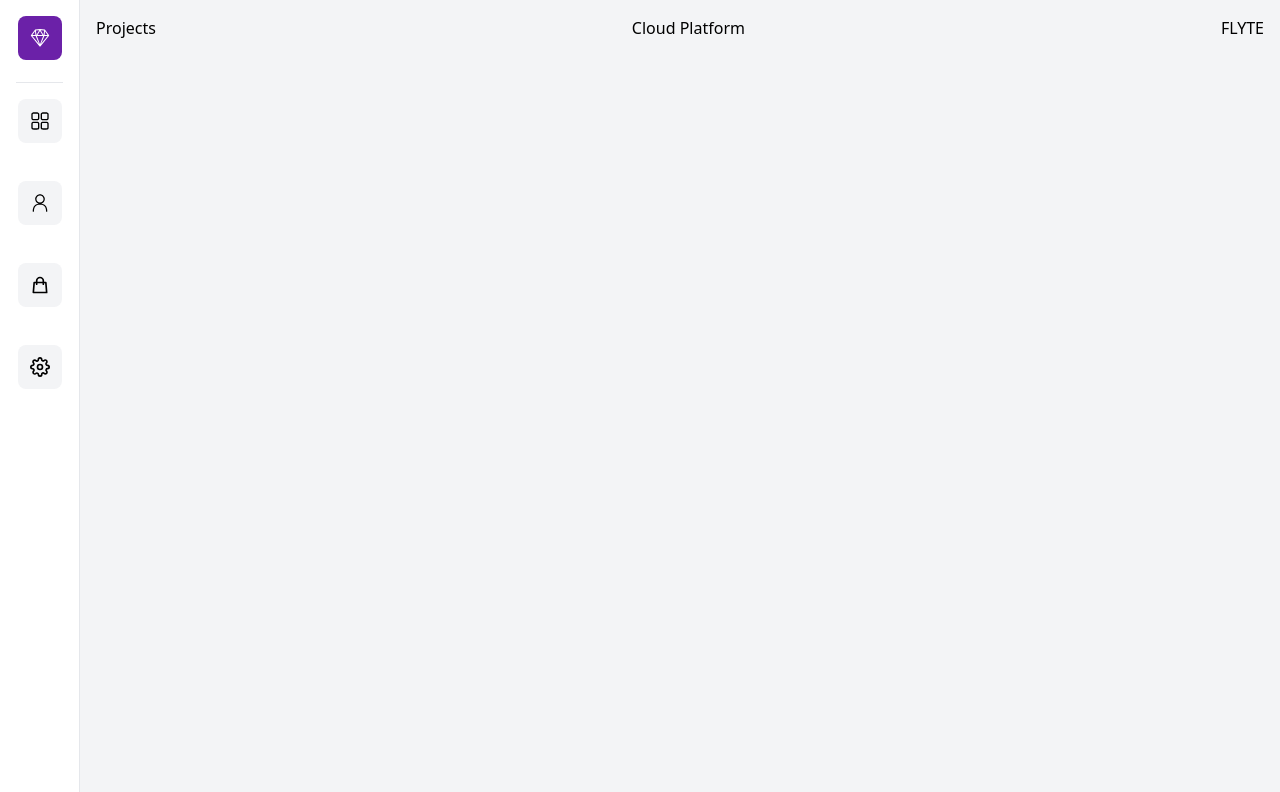
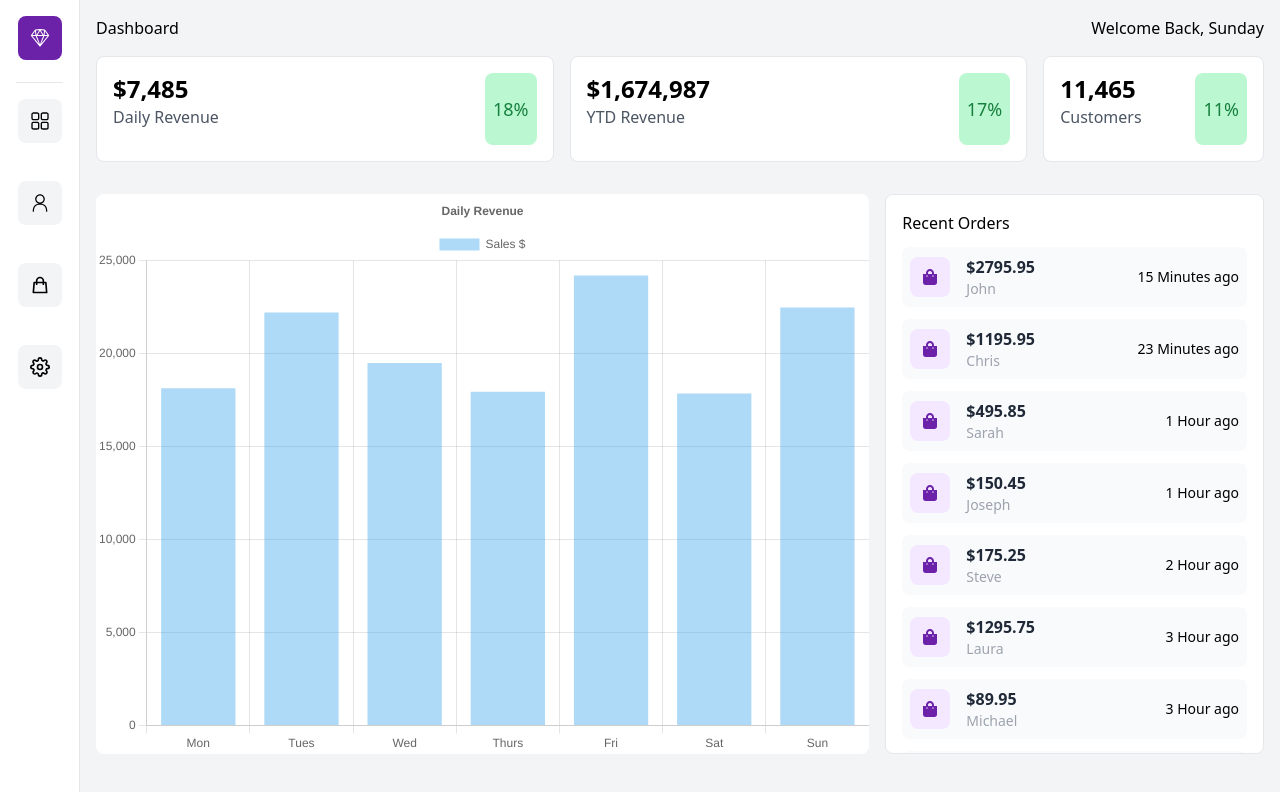
Before and after one commit to digitalsimboja/test-ui, a Next.js app: page / in a window 1280 px wide. Shown: the top 792 px of the page. Built offline with nearby package versions, Linux system fonts and the light colour scheme.

Commit message:
barchar and recent orders

```diff
--- /dev/null
+++ b/components/BarChart.tsx
@@ -0,0 +1,65 @@
+import { Bar } from 'react-chartjs-2';
+import {
+  Chart as ChartJS,
+  CategoryScale,
+  LinearScale,
+  BarElement,
+  Title,
+  Tooltip,
+  Legend,
+} from 'chart.js';
+import { useState } from 'react';
+import { useEffect } from 'react';
+
+ChartJS.register(
+  CategoryScale,
+  LinearScale,
+  BarElement,
+  Title,
+  Tooltip,
+  Legend
+);
+
+const BarChart = () => {
+    const [chartData, setChartData] =  useState({
+        labels: [],
+        datasets: []
+    })
+    const [chartOptions, setChartOptions] = useState({})
+
+    useEffect(() => {
+        setChartData({
+            labels: ['Mon', 'Tues', 'Wed', 'Thurs', 'Fri', 'Sat', 'Sun'],
+            datasets: [
+                {
+                    label: 'Sales $',
+                    data: [18127, 22201, 19490, 17938, 24182, 17842, 22475],
+                    borderColor: 'rgb(53, 162, 235)',
+                    backgroundColor: 'rgb(53, 162, 235, 0.4',
+                  },
+            ]
+        })
+        setChartOptions({
+            plugins: {
+                legend: {
+                    position: 'top',
+                },
+                title: {
+                    display: true,
+                    text: 'Daily Revenue'
+                }
+            },
+            maintainAspectRatio: false,
+            responsive: true
+        })
+    }, [])
+    return (
+       <>
+        <div className='w-full md:col-span-2 relative lg:h-[70vh] h-[50vh] m-auto rounded-lg bg-white'>
+            <Bar data={chartData} options={chartOptions} />
+        </div>
+       </>
+    )
+}
+
+export default BarChart
--- a/components/Header.tsx
+++ b/components/Header.tsx
@@ -1,11 +1,10 @@
 const Header = () => {
     return (
-        <div className="flex justify-between px-4 pt-4">
-            <h2>Projects</h2>
-            <h2>Cloud Platform</h2>
-            <h2> FLYTE</h2>
-        </div>
+      <div className='flex justify-between px-4 pt-4'>
+          <h2>Dashboard</h2>
+          <h2>Welcome Back, Sunday</h2>
+      </div>
     )
-}
+  }
 
-export default Header
+  export default Header
--- /dev/null
+++ b/components/RecentOrders.tsx
@@ -0,0 +1,29 @@
+import { data } from '../data/data.js';
+import { FaShoppingBag } from 'react-icons/fa';
+
+const RecentOrders = () => {
+  return (
+    <div className='w-full col-span-1 relative lg:h-[70vh] h-[50vh] m-auto p-4 border rounded-lg bg-white overflow-scroll'>
+      <h1>Recent Orders</h1>
+      <ul>
+        {data.map((order, id) => (
+          <li
+            key={id}
+            className='bg-gray-50 hover:bg-gray-100 rounded-lg my-3 p-2 flex items-center cursor-pointer'
+          >
+            <div className='bg-purple-100 rounded-lg p-3'>
+              <FaShoppingBag className='text-purple-800' />
+            </div>
+            <div className='pl-4'>
+              <p className='text-gray-800 font-bold'>${order.total}</p>
+              <p className='text-gray-400 text-sm'>{order.name.first}</p>
+            </div>
+            <p className='lg:flex md:hidden absolute right-6 text-sm'>{order.date}</p>
+          </li>
+        ))}
+      </ul>
+    </div>
+  );
+};
+
+export default RecentOrders
--- /dev/null
+++ b/components/TopCards.tsx
@@ -0,0 +1,35 @@
+const TopCards = () => {
+  return (
+    <div className="grid lg:grid-cols-5 gap-4 p-4">
+      <div className="lg:col-span-2 col-span-1 bg-white flex justify-between w-full border p-4 rounded-lg">
+        <div className="flex flex-col w-full pb-4">
+          <p className="text-2xl font-bold">$7,485</p>
+          <p className="text-gray-600">Daily Revenue</p>
+        </div>
+        <p className="bg-green-200 flex justify-center items-center p-2 rounded-lg">
+          <span className="text-green-700 text-lg">18%</span>
+        </p>
+      </div>
+      <div className="lg:col-span-2 col-span-1 bg-white flex justify-between w-full border p-4 rounded-lg">
+        <div className="flex flex-col w-full pb-4">
+          <p className="text-2xl font-bold">$1,674,987</p>
+          <p className="text-gray-600">YTD Revenue</p>
+        </div>
+        <p className="bg-green-200 flex justify-center items-center p-2 rounded-lg">
+          <span className="text-green-700 text-lg">17%</span>
+        </p>
+      </div>
+      <div className="bg-white flex justify-between w-full border p-4 rounded-lg">
+        <div className="flex flex-col w-full pb-4">
+          <p className="text-2xl font-bold">11,465</p>
+          <p className="text-gray-600">Customers</p>
+        </div>
+        <p className="bg-green-200 flex justify-center items-center p-2 rounded-lg">
+          <span className="text-green-700 text-lg">11%</span>
+        </p>
+      </div>
+    </div>
+  );
+};
+
+export default TopCards;
--- /dev/null
+++ b/data/data.js
@@ -0,0 +1,112 @@
+export const data = [
+    {
+      id: 1,
+      name: {
+        first: 'John',
+        last: 'Smith',
+      },
+      total: 2795.95,
+      status: 'On Hold',
+      method: 'PayPal',
+      date: '15 Minutes ago',
+    },
+    {
+      id: 2,
+      name: {
+        first: 'Chris',
+        last: 'Adams',
+      },
+      total: 1195.95,
+      status: 'Processing',
+      method: 'PayPal',
+      date: '23 Minutes ago',
+    },
+    {
+      id: 3,
+      name: {
+        first: 'Sarah',
+        last: 'Smith',
+      },
+      total: 495.85,
+      status: 'Completed',
+      method: 'Visa',
+      date: '1 Hour ago',
+    },
+    {
+      id: 4,
+      name: {
+        first: 'Joseph',
+        last: 'Choo',
+      },
+      total: 150.45,
+      status: 'Processing',
+      method: 'MasterCard',
+      date: '1 Hour ago',
+    },
+    {
+      id: 5,
+      name: {
+        first: 'Steve',
+        last: 'Harding',
+      },
+      total: 175.25,
+      status: 'On Hold',
+      method: 'PayPal',
+      date: '2 Hour ago',
+    },
+    {
+      id: 6,
+      name: {
+        first: 'Laura',
+        last: 'Croft',
+      },
+      total: 1295.75,
+      status: 'Completed',
+      method: 'Check',
+      date: '3 Hour ago',
+    },
+    {
+      id: 7,
+      name: {
+        first: 'Michael',
+        last: 'Jones',
+      },
+      total: 89.95,
+      status: 'Completed',
+      method: 'MasterCard',
+      date: '3 Hour ago',
+    },
+    {
+      id: 8,
+      name: {
+        first: 'James',
+        last: 'Bond',
+      },
+      total: 689.45,
+      status: 'Completed',
+      method: 'Visa',
+      date: '7 Hour ago',
+    },
+    {
+      id: 9,
+      name: {
+        first: 'Haley',
+        last: 'Whiting',
+      },
+      total: 14.99,
+      status: 'Completed',
+      method: 'PayPal',
+      date: '1 Day ago',
+    },
+    {
+      id: 10,
+      name: {
+        first: 'Tim',
+        last: 'Thomas',
+      },
+      total: 218.99,
+      status: 'Completed',
+      method: 'MasterCard',
+      date: '1 Day ago',
+    },
+  ];
--- a/package.json
+++ b/package.json
@@ -10,8 +10,10 @@
   },
   "dependencies": {
     "@next/font": "13.1.2",
+    "chart.js": "^4.2.0",
     "next": "13.1.2",
     "react": "18.2.0",
+    "react-chartjs-2": "^5.2.0",
     "react-dom": "18.2.0",
     "react-icons": "^4.7.1"
   },
--- a/pages/index.js
+++ b/pages/index.js
@@ -1,7 +1,9 @@
 import Header from '../components/Header'
 import Head from 'next/head'
 import Image from 'next/image'
-
+import TopCards from '../components/TopCards'
+import BarChart from '../components/BarChart'
+import RecentOrders from '../components/RecentOrders'
 
 export default function Home() {
   return (
@@ -14,6 +16,11 @@
       </Head>
       <main className="bg-gray-100 min-h-screen">
         <Header />
+        <TopCards />
+        <div className='p-4 grid md:grid-cols-3 grid-cols-1 gap-4'>
+          <BarChart />
+          <RecentOrders />
+        </div>
 
       </main>
     </>
```
Also changed, not shown: 1 other file (tests, documents, lock files or other folders).
